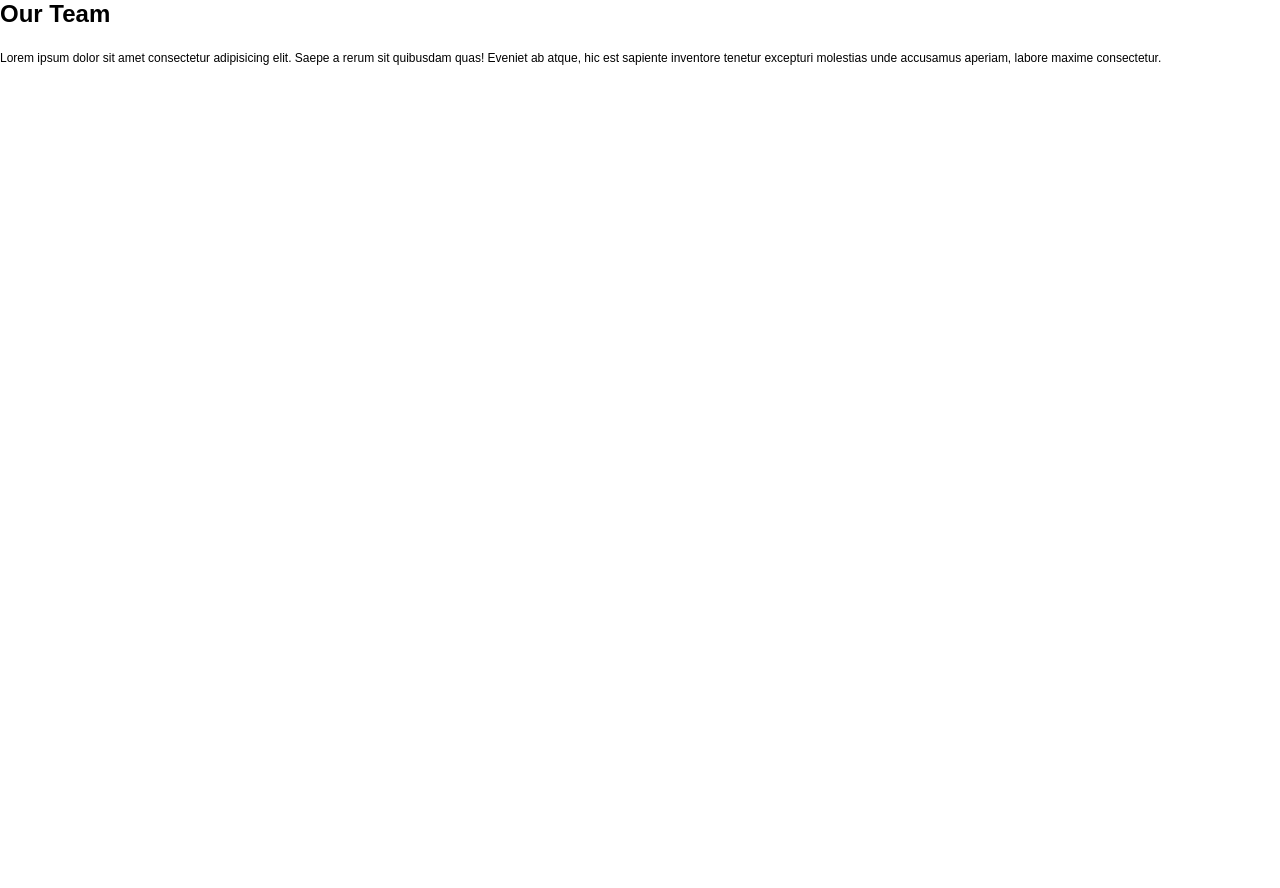
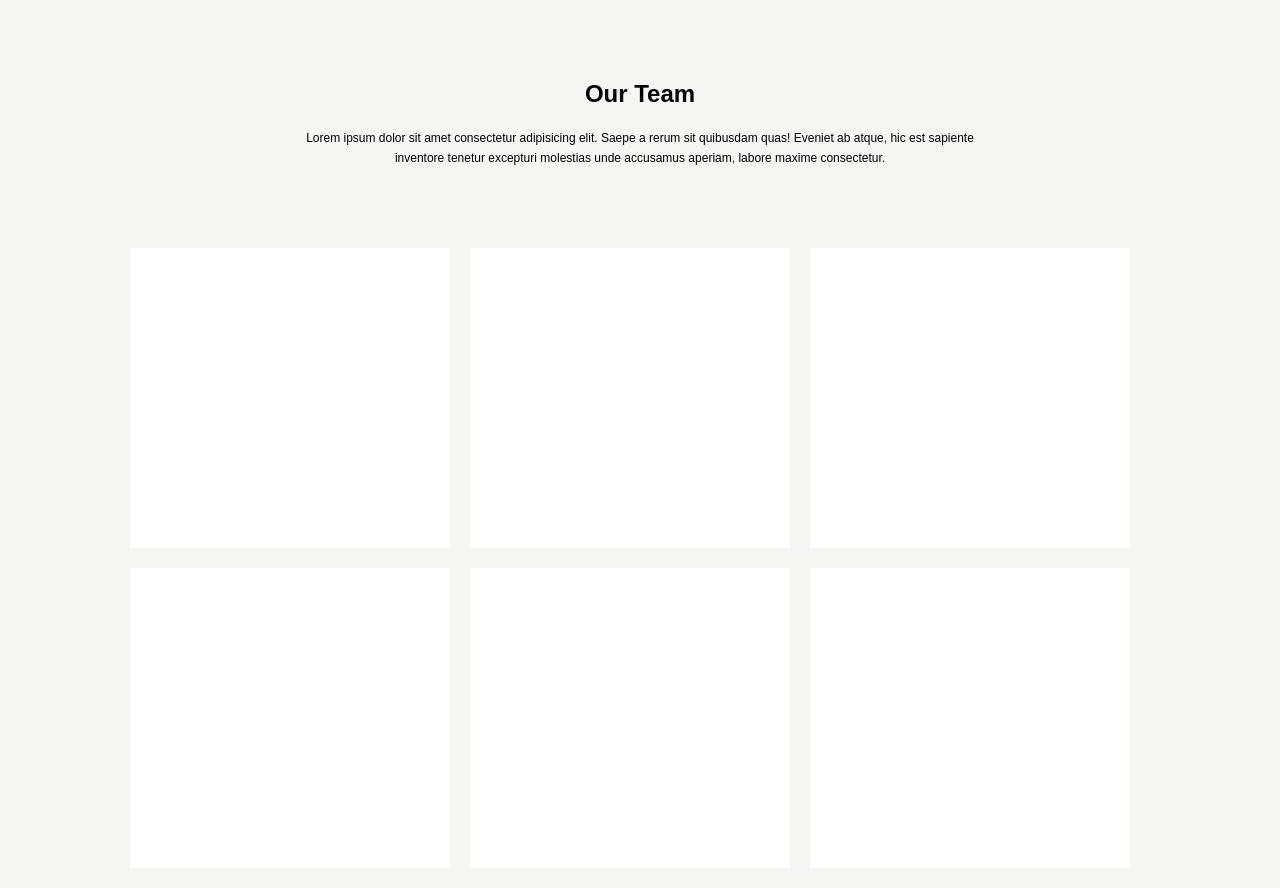
Before and after one commit to maurocazzato/js-our-team, a plain HTML site: page index.html in a window 1280 px wide. Before the commit the page ends 800 px from the top, so only its background shows below. Drawn offline with Linux system fonts and the light colour scheme.

Commit message:
style team card

```diff
--- a/css/style.css
+++ b/css/style.css
@@ -4,6 +4,9 @@
     margin: 0;
     padding: 0;
    font-family: Arial, Helvetica, sans-serif;
+}
+body{
+    background-color: rgba(245,245,241,255);
 }
 h1{
     font-family: Arial, Helvetica, sans-serif;
@@ -15,9 +18,25 @@ h1{
     line-height: 20px;
 }
 
-.container{
+.containerhead{
     max-width: 100%;
     padding: 80px 300px;
     text-align: center;
 
 }
+
+.container{
+    display: flex;
+    flex-wrap: wrap;
+    justify-content: center;
+
+
+}
+
+.teamcard{
+    min-width: calc(100%/4);
+    height: 300px;
+    background-color: white;
+    margin-bottom: 20px;
+    margin-right: 20px;
+}
```
